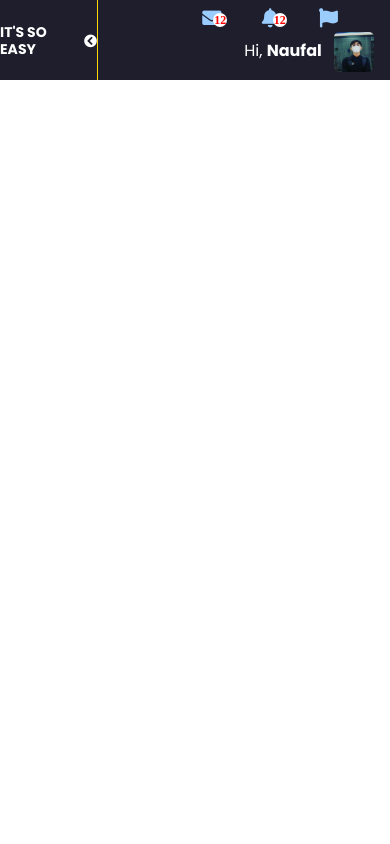
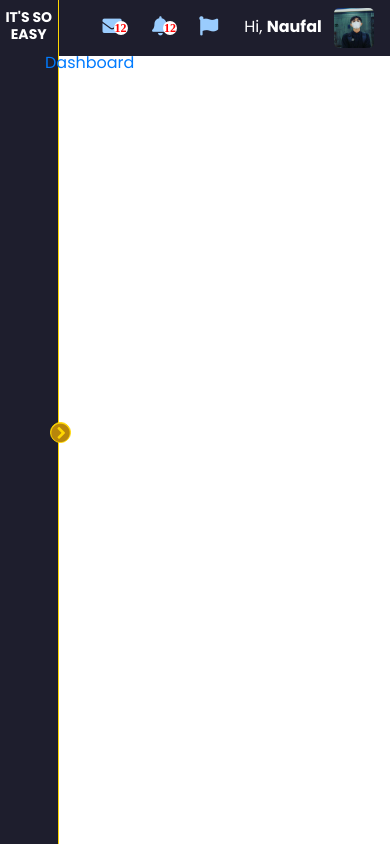
Before and after one commit to ItsyDev/Dashboard-Update, a plain HTML site: page index.html in a window 390 px wide. Drawn offline with nearby package versions, Linux system fonts and the light colour scheme.

Commit message:
Fix Respponsive ui mobile uk min width 360px

```diff
--- a/index.html
+++ b/index.html
@@ -16,12 +16,18 @@
      </head>
 
      <body class="bg-content" style="height: 100vh;">
-          <section class="container-dashboard d-flex justify-content-between align-items-strech">
+          <section class="container-dashboard d-flex justify-content-between align-items-start">
 
                <!-- SIDEBAR -->
                <div class="sidebar">
                     <h1 class="sidebar-brand ">IT'S SO EASY</h1>
-                    <i class="fa fa-chevron-circle-right fa-spin" aria-hidden="true"></i>
+                    <i class="fa fa-chevron-circle-right " aria-hidden="true"></i>
+
+                    <ul class="sidebar-menu">
+                         <li class="sidebar-list" style="list-style: none;">
+                              <a href="/index.html" class="sidebar-link">Dashboard</a>
+                         </li>
+                    </ul>
                </div>
                <!-- END SIDEBAR  -->
 
--- a/src/style/GlobalStyle/main.scss
+++ b/src/style/GlobalStyle/main.scss
@@ -12,20 +12,33 @@ body {
 
 */
 .sidebar {
-  width: 25%;
+  position: relative;
+  width: 15%;
   background-color: $sidebar;
   color: white;
-  display: flex;
-  justify-content: space-around;
-  align-items: center;
   border-right: 1px solid gold;
+  padding: 0 5px;
+  height: 100vh;
+
   &-brand {
     font-weight: 700;
     font-size: 14px;
     margin-top: 9px;
+    text-align: center;
   }
-  .fa {
-    font-size: 13px;
+  .fa-chevron-circle-right {
+    position: absolute;
+    left: 87%;
+    top: 50%;
+    z-index: 1;
+    font-size: 19px;
+    cursor: pointer;
+    color: darkgoldenrod;
+    background: gold;
+    border: 1px solid gold;
+    border-radius: 50%;
+  }
+  &-list {
   }
 }
 
@@ -40,26 +53,16 @@ body {
   align-items: center;
   background-color: $sidebar;
   color: white;
-  width: 75%;
+  width: 85%;
 
   &-info {
     .fa {
       font-size: 1.2em;
-      margin-right: 36px;
+      margin-right: 26px;
       color: #9accfd;
       position: relative;
 
-      .count-envelope {
-        position: absolute;
-        top: 5px;
-        background: white;
-        font-size: 12px;
-        left: 11px;
-        color: red;
-        border-radius: 50%;
-        letter-spacing: 0px;
-        padding: 1px;
-      }
+      .count-envelope,
       .count-notification {
         position: absolute;
         top: 5px;
```
Also changed, not shown: src/style/GlobalStyle/main.css, 1 other file.
